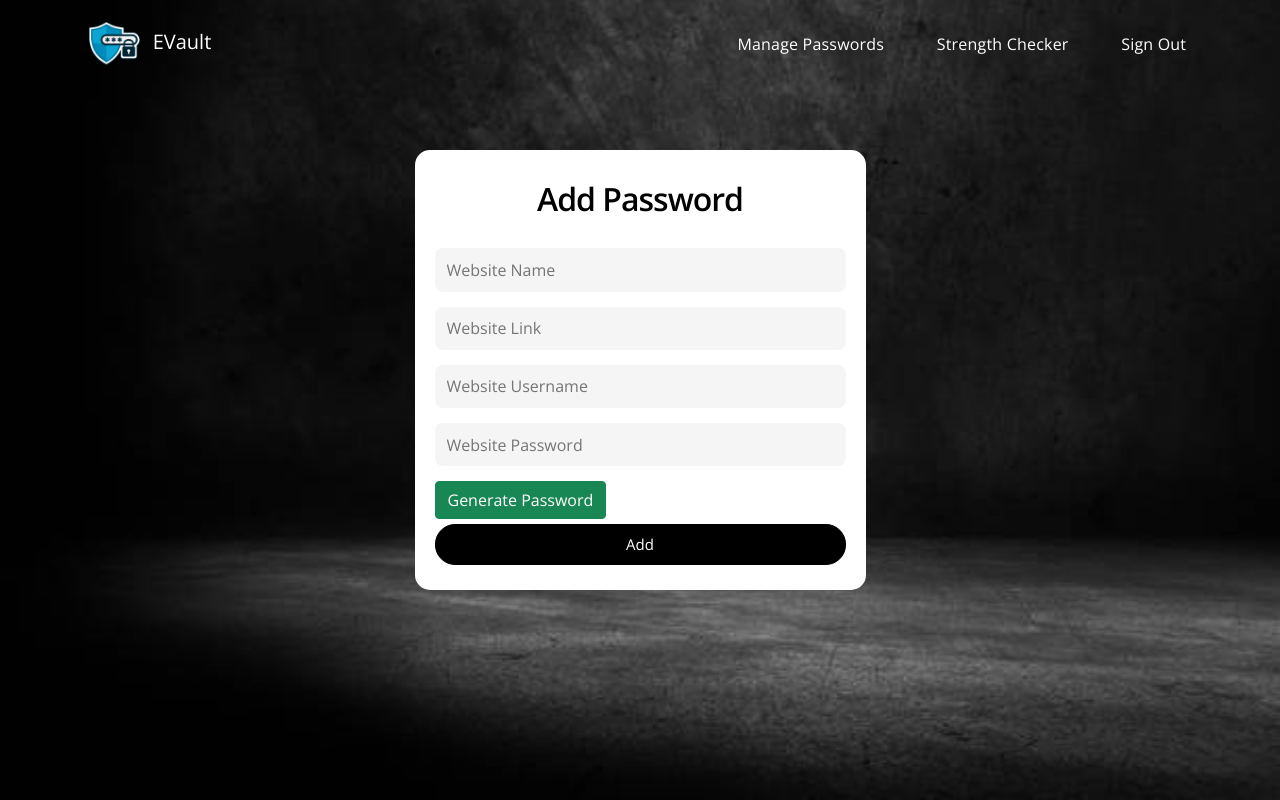
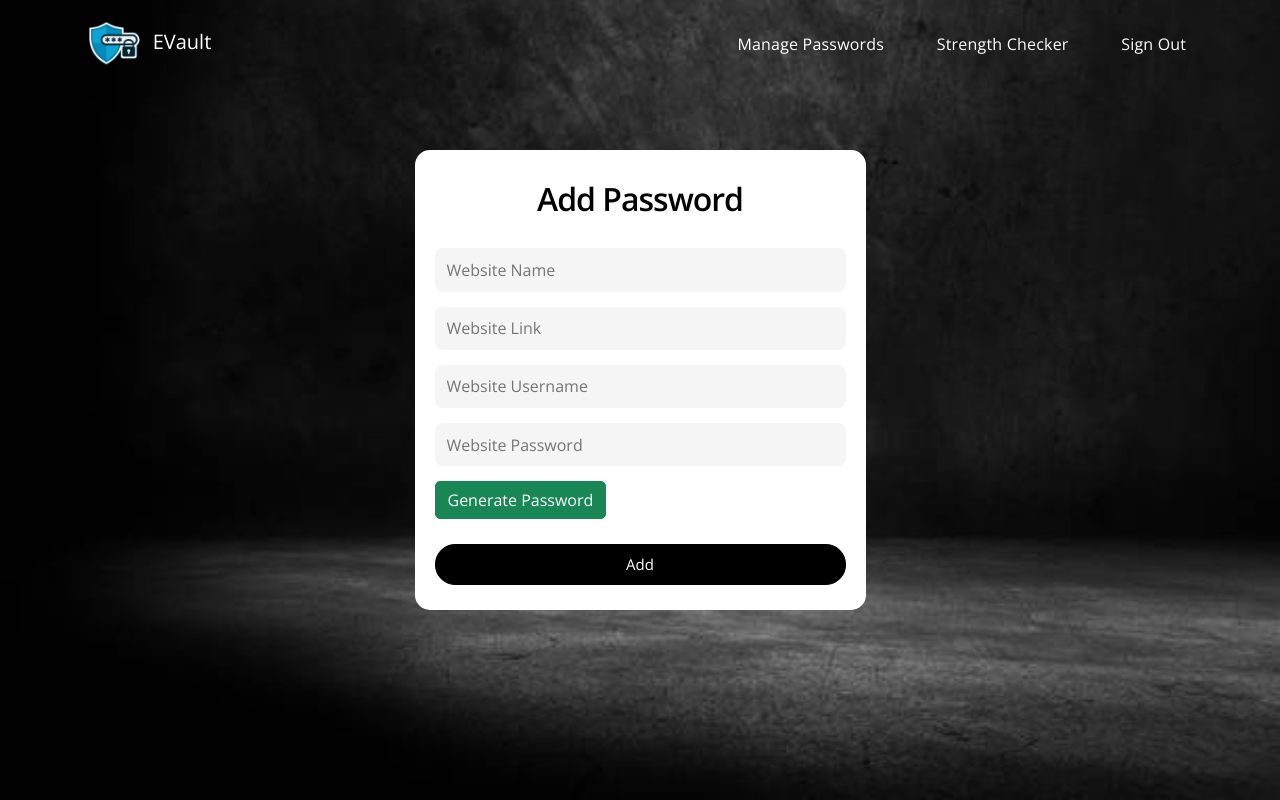
Before and after one commit to ansh-dagha/EVault, a Flask app: page /addnew in a window 1280 px wide. Run offline with Flask 2, Linux system fonts and the light colour scheme; some libraries are stand-ins or nearby versions.

Commit message:
Button CSS

```diff
--- a/static/css/login.css
+++ b/static/css/login.css
@@ -92,6 +92,16 @@
     margin: 5px 0;
 }
 
+.generatepassword {
+    margin-bottom: 20px;
+    border-radius: 5px;
+}
+
+button:focus,
+button:active {
+    box-shadow: none !important;
+}
+
 @media (max-width:767px) {
     .banner {
         padding: 0 60px;
--- a/templates/addnew.html
+++ b/templates/addnew.html
@@ -66,7 +66,7 @@
                         <div class="form-group">
                             <input type="password" id="password" name="password" placeholder="Website Password">
                         </div>
-                        <button class="btn btn-success" onclick="passgen()" type="button">Generate Password</button>
+                        <button class="btn btn-success generatepassword" onclick="passgen()" type="button">Generate Password</button>
                         <button class="bluebutton continue" type="submit">Add</button>
                     </form>
                 </div>
@@ -81,7 +81,7 @@
     <script src="{{url_for('static',filename='js/bootstrap.bundle.min.js')}}"></script>
 
     <script>
-        function passgen(){
+        function passgen() {
             $.ajax({
                 type: "POST",
                 url: "/generatepassword",
```
